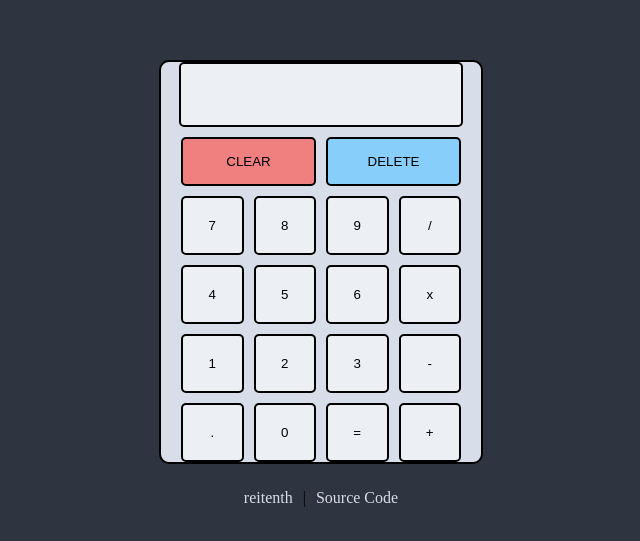
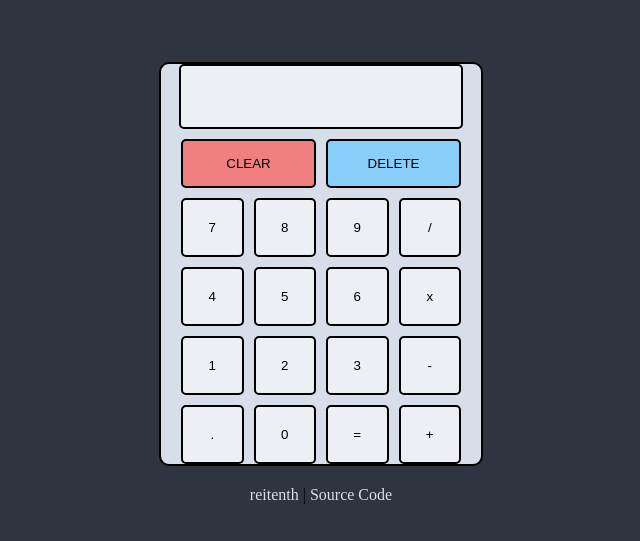
Before and after one commit to reitenth/odin-calculator, a plain HTML site: page index.html in a window 1280 px wide. Shown: the part 125-666 px from the top of the page, without its empty margins (319-959 px from the left). Drawn offline with Linux system fonts and the light colour scheme.

Commit message:
modified footer a bit

```diff
--- a/style.css
+++ b/style.css
@@ -93,11 +93,10 @@ button:hover {
 }
 
 .footer {
-  display: flex;
-  justify-content: center;
-  align-items: center;
   gap: 10px;
-  margin-top: 25px;
+  margin-top: 20px;
+  width: 40vh;
+  text-align: center;
 }
 
 .footer > a {
```
